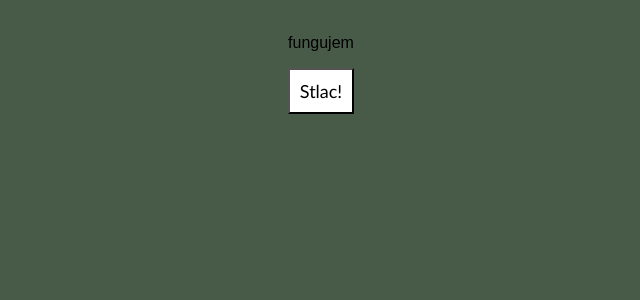
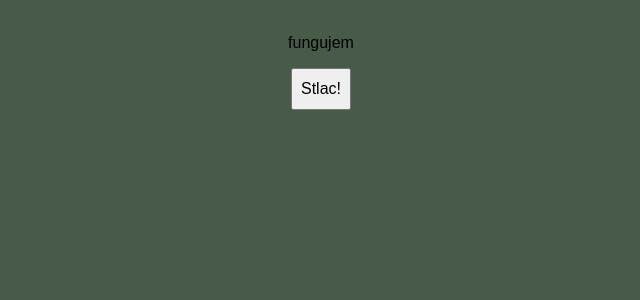
Before and after one commit to 777pretty/react-tf, a React app: page / in a window 1280 px wide. Shown: the top 300 px of the page, without its empty margins (319-959 px from the left). Built offline with nearby package versions, Linux system fonts and the light colour scheme.

Commit message:
buttonModuleUpd

```diff
--- a/src/App.css
+++ b/src/App.css
@@ -11,6 +11,7 @@ body { background-color: rgba(0, 26, 0, 0.719)
   padding: 10px;
 }
 
+
 .zelik {
   color: green
 }
@@ -20,3 +21,34 @@ body { background-color: rgba(0, 26, 0, 0.719)
 .velik {
   font-size: 20px
 }
+
+.App button {
+  font: inherit;
+  padding: 10px;
+  padding-left: 8px;
+  padding-right: 8px
+}
+
+/* .App button:hover {
+  background-color: lightgreen;
+}
+
+.App button.Zakliknuty {
+  background-color: darkcyan;
+}
+
+.App button.Zakliknuty:hover {
+  background-color: aquamarine
+} */
+
+.App button:hover {
+  background-color: lightgreen;
+}
+
+.App button.Zakliknuty {
+  background-color: darkcyan
+}
+
+.App button.Zakliknuty:hover {
+  background-color: aquamarine
+}
--- a/src/App.js
+++ b/src/App.js
@@ -49,15 +49,10 @@ class App extends Component {
   }
 
   render() {
-    const styl = {
-      backgroundColor: 'white',
-      fontFamily: 'Calibri',
-      fontSize: '18px',
-      padding: '10px',
-      cursor: 'pointer'
-    }
+
 
     let osDis = null
+    let buttonKlas = ''
 
     if (this.state.ukazOsoby){
       osDis = (
@@ -87,8 +82,7 @@ class App extends Component {
 
         </div>
       )
-      styl.backgroundColor = '#EEEEEE'
-      styl.color = 'goldenrod'
+      buttonKlas = zKlas.Zakliknuty
     }
 
     const klasik = []
@@ -106,7 +100,7 @@ class App extends Component {
       <div className={zKlas.App}>
       <br />
         <p className={klasik.join(' ')}>fungujem</p>
-        <button onClick={this.togglniOsobaHandler} style={styl}>Stlac!</button>
+        <button className={buttonKlas} onClick={this.togglniOsobaHandler} >Stlac!</button>
         <br />
         <br />
         {osDis}
```
